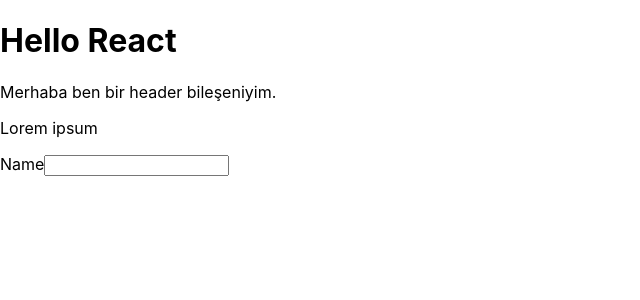
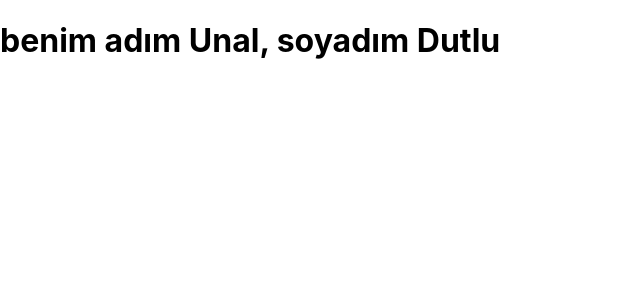
Before and after one commit to unaldutlu/react-learning, a React (Create React App) app: page / in a window 1280 px wide. Shown: the top 300 px of the page, without its empty margins (0-640 px from the left). Built offline with nearby package versions, Linux system fonts and the light colour scheme.

Commit message:
Ternary Operator

```diff
--- a/src/App.js
+++ b/src/App.js
@@ -1,18 +1,37 @@
-import React from "react";
+// import React from "react";
+// import Header from "./components/headers/Header.jsx";
 import "./App.css";
-import Header from "./components/headers/Header.jsx";
+
+const name = "Unal";
+const surname = "Dutlu";
+const isLoggedIn = true;
 
 function App() {
   return (
-    // <div>
-    <React.Fragment>
-      <h1>Hello React</h1>
-      <Header />
-      <p className='jsx'>Lorem ipsum</p>
-      <label htmlFor='myinput'>Name</label>
-      <input id='myinput'></input>
-    </React.Fragment>
-    // </div>
+    // <React.Fragment>
+    //   <h1>Hello React</h1>
+    //   <Header />
+    //   <p className='jsx'>Lorem ipsum</p>
+    //   <label htmlFor='myinput'>Name</label>
+    //   <input id='myinput'></input>
+    // </React.Fragment>
+    // ! *******---------------**************
+    // <>
+    //   <h1>{name}</h1>
+    //   <h1>{surname}</h1>
+    //   <h2>{`benim adım ${name}, soyadım ${surname}`}</h2>
+    // </>
+    // ! *************-----------************
+    <>
+      {/* <h1>{isLoggedIn && `benim adım ${name}, soyadım ${surname}`}</h1>
+      <h1>{!isLoggedIn && `Giriş yapmadınız...`}</h1> */}
+
+      <h1>
+        {isLoggedIn
+          ? `benim adım ${name}, soyadım ${surname}`
+          : `Giriş yapmadınız...`}
+      </h1>
+    </>
   );
 }
 
```
